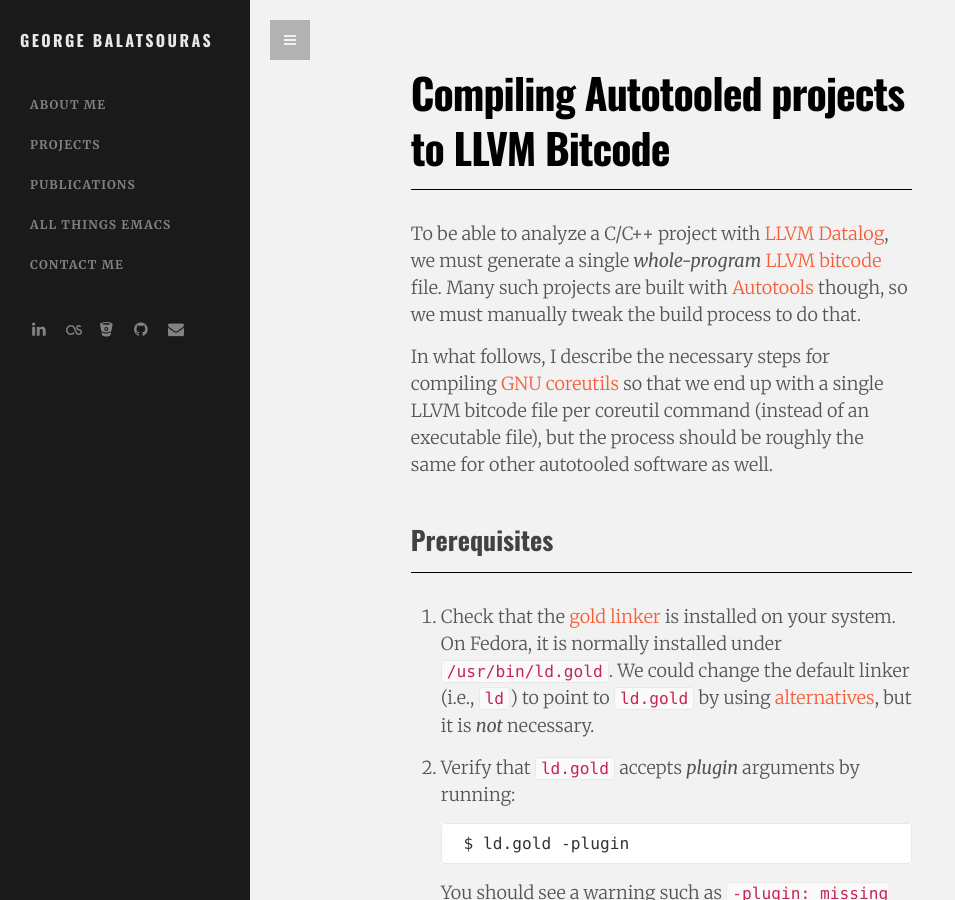
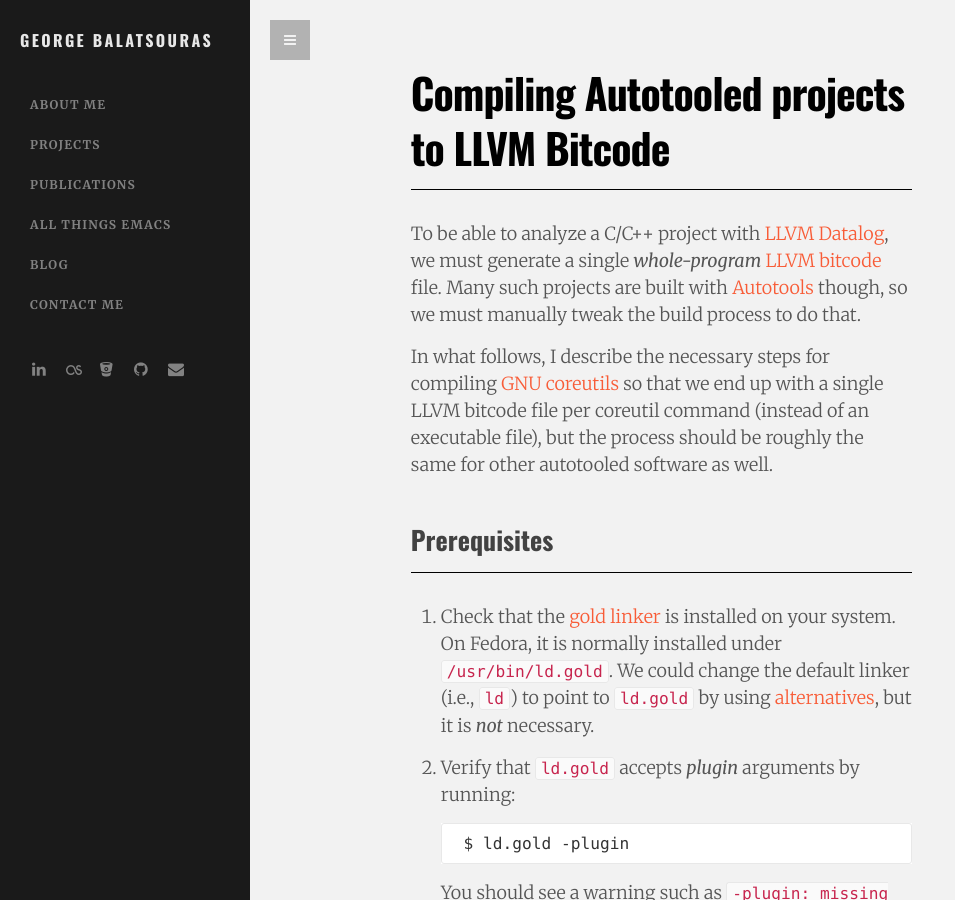
Before and after one commit to gbalats/gbalats.github.io, a Jekyll site: the page built from _posts/2015-12-10-compiling-autotooled-projects-to-LLVM-bitcode.md, in a window 1280 px wide and 900 px high. Shown: the whole window, without its empty margins (0-955 px from the left). Built offline with Jekyll 4.4.1, drawn with Linux system fonts in a browser that asks for light colours; Markdown is read by kramdown in place of the engine named in the settings; comment, search, counter and statistics services are not loaded.

Commit message:
Fix sidebar for posts

```diff
--- a/_includes/sidebar.html
+++ b/_includes/sidebar.html
@@ -6,9 +6,12 @@
     </li>
     {% for section in page.sections %}
     <li>
-      <a data-scroll href="#{{ section.handle }}">
-        {{ section.title }}
-      </a>
+      {% assign prefix = section.link |  split: "#" | first %}
+      {% if prefix == "" %}
+        <a data-scroll href="{{ section.link }}">{{ section.title }}</a>
+      {% else %}
+        <a href="{{ section.link }}">{{ section.title }}</a>
+      {% endif %}
     </li>
     {% endfor %}
 
--- a/_posts/2015-12-10-compiling-autotooled-projects-to-LLVM-bitcode.md
+++ b/_posts/2015-12-10-compiling-autotooled-projects-to-LLVM-bitcode.md
@@ -9,19 +9,17 @@
   - col-lg-7
 sections:
   - title: About Me
-    handle: about
-
+    link: "/#about"
   - title: Projects
-    handle: projects
-
+    link: "/#projects"
   - title: Publications
-    handle: publ
-
+    link: "/#publ"
   - title: All Things Emacs
-    handle: emacs
-
+    link: "/#emacs"
+  - title: Blog
+    link: "/#blog"
   - title: Contact Me
-    handle: contact
+    link: "/#contact"
 
 ---
 
```
Also changed, not shown: index.html (+6 -6 lines).
